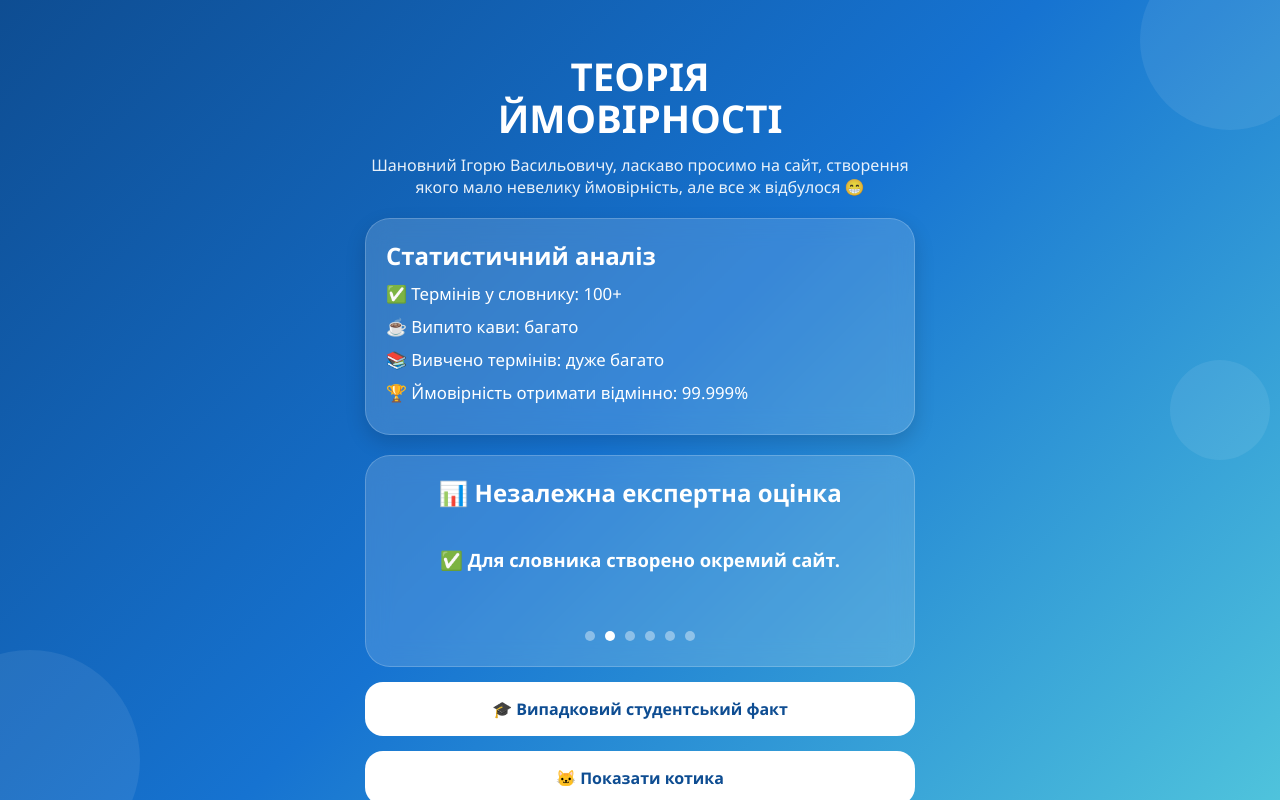
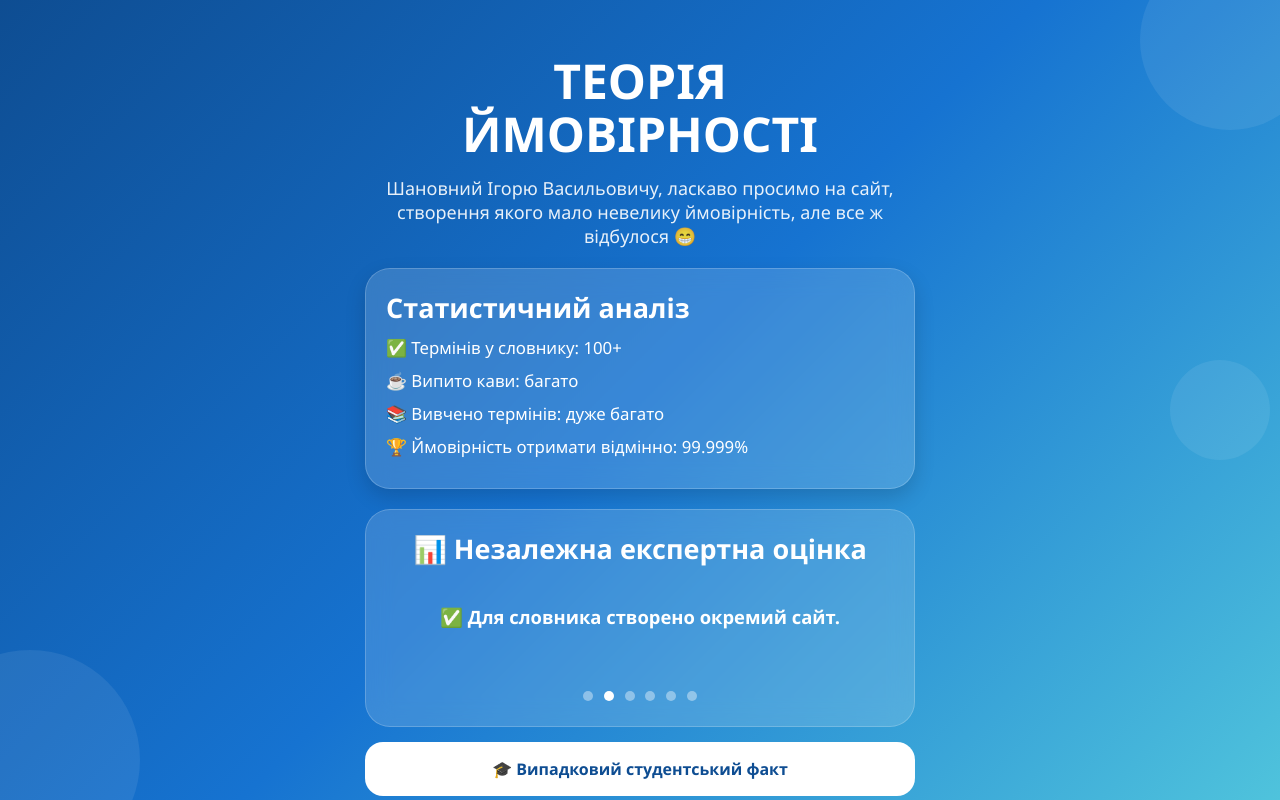
Before and after one commit to ungurianivanka/teoriya_imovirnosti, a plain HTML site: page index.html in a window 1280 px wide. Drawn offline with Linux system fonts and the light colour scheme.

Commit message:
Refactor index.html for improved structure and style

```diff
--- a/index.html
+++ b/index.html
@@ -38,6 +38,8 @@ body{
 
 .loader-title{
     text-align:center;
+    max-width:500px;
+    padding:0 25px;
 }
 
 .loader-title h1{
@@ -116,6 +118,12 @@ body{
     padding:20px;
     border:1px solid rgba(255,255,255,.2);
     box-shadow:0 8px 20px rgba(0,0,0,.15);
+}
+    .card,
+.reasons-card{
+    max-width:600px;
+    margin-left:auto;
+    margin-right:auto;
 }
 
 .stat{
@@ -352,6 +360,17 @@ textarea{
 
 .dot.active{
     background:white;
+}
+    @media (min-width: 900px){
+
+    body{
+        font-size:18px;
+    }
+
+    .hero h1{
+        font-size:3rem;
+    }
+
 }
 </style>
 </head>
```
